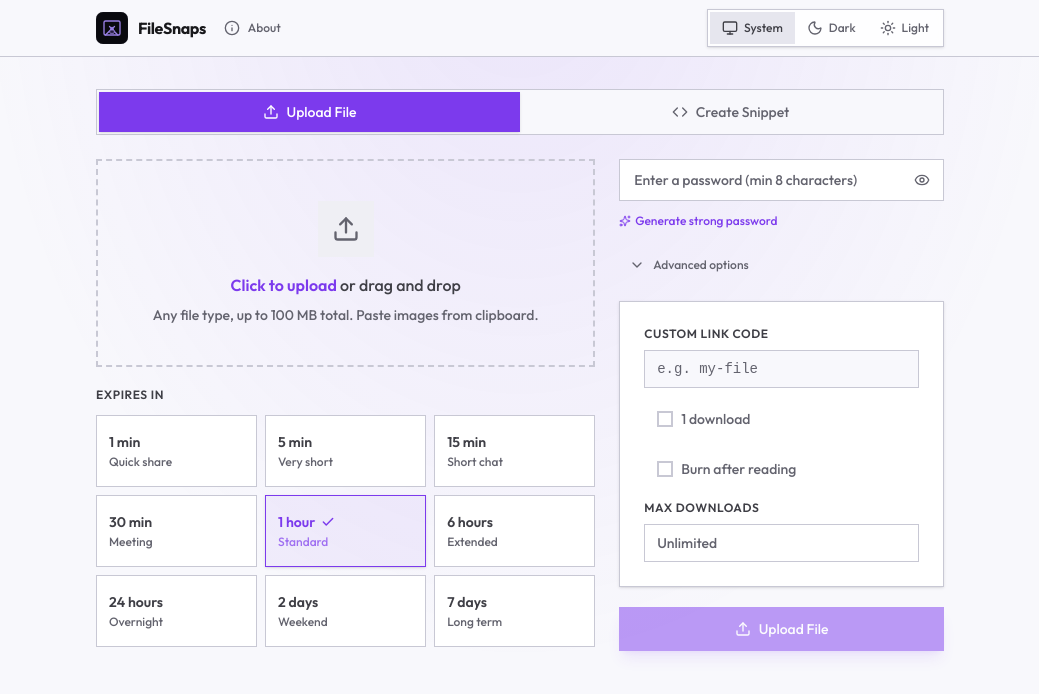
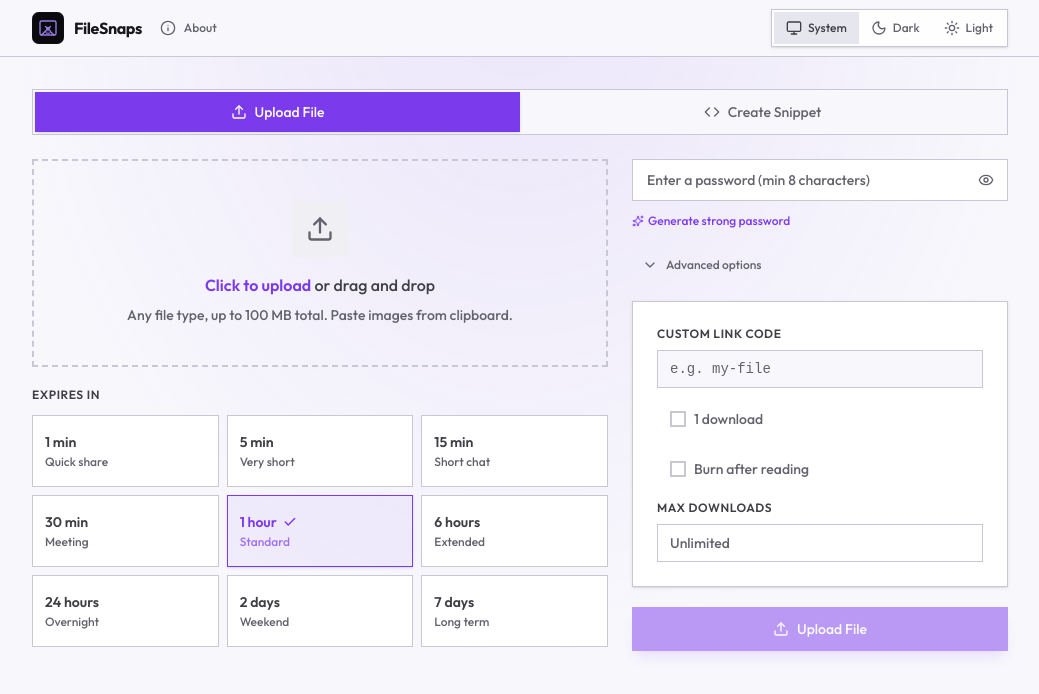
Before and after one commit to rodneydelacruz/filesnaps, a React (Vite) app in the folder frontend/: page / in a window 1280 px wide. Shown: the top 694 px of the page, without its empty margins (120-1159 px from the left). Built offline with nearby package versions, Linux system fonts and the light colour scheme.

Commit message:
fix: update layout dimensions for Header and ToolPage components for better alignment

```diff
--- a/frontend/src/App.jsx
+++ b/frontend/src/App.jsx
@@ -73,7 +73,7 @@ function ThemeSwitcher({ theme, setTheme }) {
 function Header({ theme, setTheme }) {
   return (
     <header className="sticky top-0 z-50 bg-surface border-b border-border-default">
-      <div className="mx-auto h-14 flex items-center justify-between px-4 sm:px-6 max-w-4xl">
+      <div className="mx-auto h-14 flex items-center justify-between px-4 sm:px-6 max-w-5xl">
         <div className="flex items-center gap-2">
           <Link to="/" className="flex items-center gap-2.5 shrink-0">
             <img src="/logo.svg" alt="FileSnaps" className="w-7 h-7 sm:w-8 sm:h-8" />
@@ -102,7 +102,7 @@ function ToolPage() {
 
   return (
     <div className="flex flex-col">
-      <div className="flex-1 w-full mx-auto px-4 sm:px-6 py-6 sm:py-8 max-w-4xl">
+      <div className="flex-1 w-full mx-auto px-4 sm:px-6 py-6 sm:py-8 max-w-5xl">
         <Tabs value={mode} onValueChange={setMode} className="w-full">
           <TabsList className="w-full grid grid-cols-2">
             <TabsTrigger value="upload" className="gap-2 data-[state=active]:bg-accent data-[state=active]:text-white">
--- a/frontend/src/pages/UploadPage.jsx
+++ b/frontend/src/pages/UploadPage.jsx
@@ -147,7 +147,7 @@ export default function UploadPage() {
               onVerifyRef.current(token)
             }
           },
-          'expired-callback': () => {},
+          'expired-callback': () => { },
         })
       }
     }, 100)
@@ -209,7 +209,7 @@ export default function UploadPage() {
       if (imageItems.length) {
         imageItems.forEach(f => {
           const d = new Date()
-          const ts = `${d.getFullYear()}${String(d.getMonth()+1).padStart(2,'0')}${String(d.getDate()).padStart(2,'0')}_${String(d.getHours()).padStart(2,'0')}${String(d.getMinutes()).padStart(2,'0')}${String(d.getSeconds()).padStart(2,'0')}`
+          const ts = `${d.getFullYear()}${String(d.getMonth() + 1).padStart(2, '0')}${String(d.getDate()).padStart(2, '0')}_${String(d.getHours()).padStart(2, '0')}${String(d.getMinutes()).padStart(2, '0')}${String(d.getSeconds()).padStart(2, '0')}`
           validateAndAddFiles([new File([f], `clipboard_${ts}.png`, { type: f.type || 'image/png' })])
         })
         toast.success(`${imageItems.length} image${imageItems.length > 1 ? 's' : ''} pasted from clipboard`)
@@ -573,7 +573,7 @@ export default function UploadPage() {
                   {slugAvailable === true && <p className="text-xs text-success font-medium mt-1">Available</p>}
                 </div>
 
-                <div className="flex flex-wrap gap-3">
+                <div className="flex flex-col gap-3 items-start">
                   <label className={`inline-flex items-center gap-2 text-sm font-medium transition-all px-3 py-2 border cursor-pointer ${deleteAfterDownload ? 'text-accent border-accent/30 bg-accent-subtle' : 'text-text-muted hover:text-text-secondary border-transparent hover:bg-surface-hover'}`}>
                     <span className="relative inline-flex items-center justify-center shrink-0">
                       <input type="checkbox" checked={deleteAfterDownload} onChange={() => setDeleteAfterDownload(!deleteAfterDownload)} className="sr-only peer" />
@@ -582,6 +582,7 @@ export default function UploadPage() {
                     </span>
                     1 download
                   </label>
+
                   <label className={`inline-flex items-center gap-2 text-sm font-medium transition-all px-3 py-2 border cursor-pointer ${burnAfterReading ? 'text-orange-400 border-orange-400/30 bg-orange-400/10' : 'text-text-muted hover:text-text-secondary border-transparent hover:bg-surface-hover'}`}>
                     <span className="relative inline-flex items-center justify-center shrink-0">
                       <input type="checkbox" checked={burnAfterReading} onChange={() => setBurnAfterReading(!burnAfterReading)} className="sr-only peer" />
```
Lines whose indentation alone changed are shown as unchanged.
